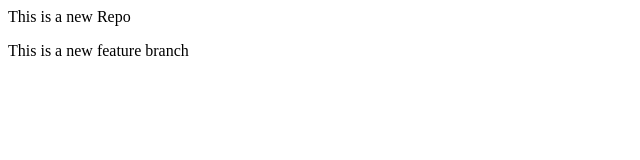
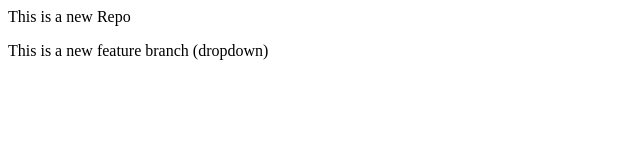
Before and after one commit to Bhagyashree-R-Patil/localrepo, a plain HTML site: page index.html in a window 1280 px wide. Shown: the full height of the page, 0-640 px from the left. Drawn offline with Linux system fonts and the light colour scheme.

Commit message:
add dropdown

```diff
--- a/index.html
+++ b/index.html
@@ -1,2 +1,2 @@
 <p> This is a new Repo</p>
-<p>This is a new feature branch</p>
+<p>This is a new feature branch (dropdown)</p>
```
